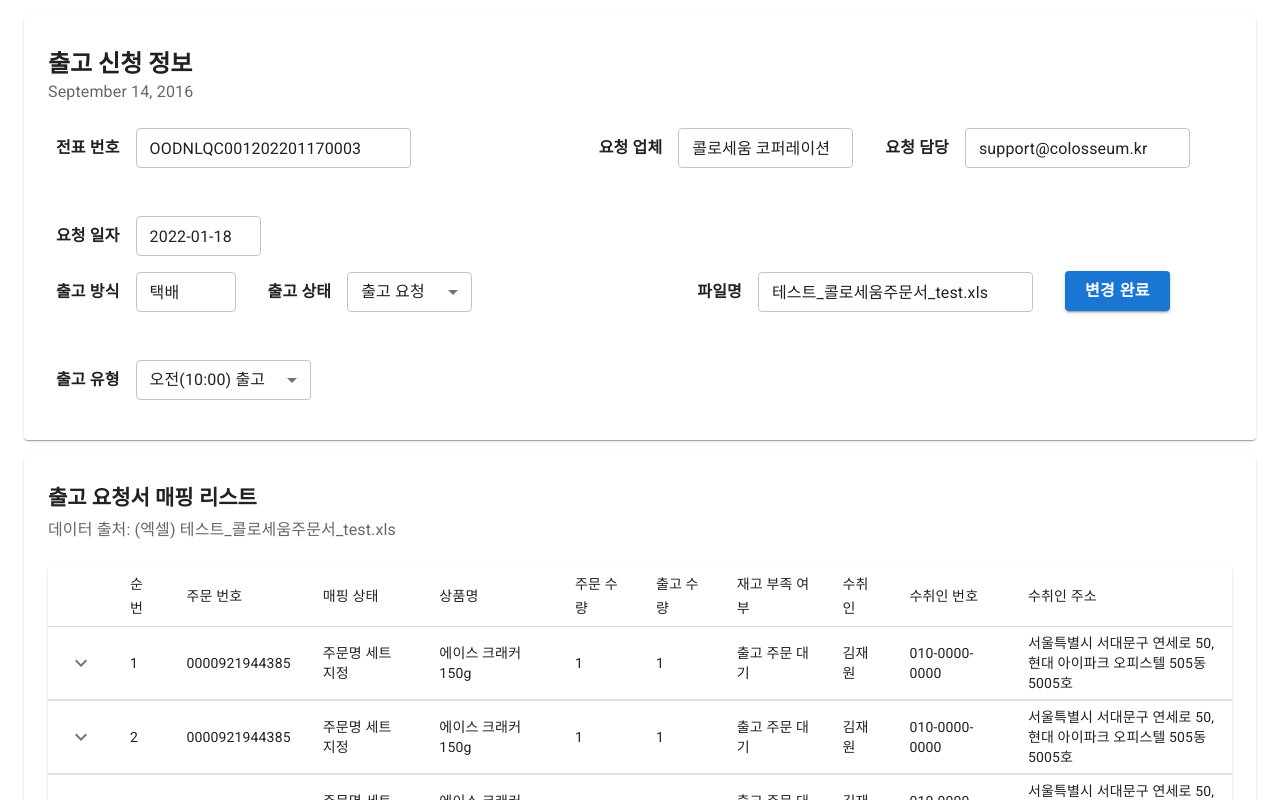
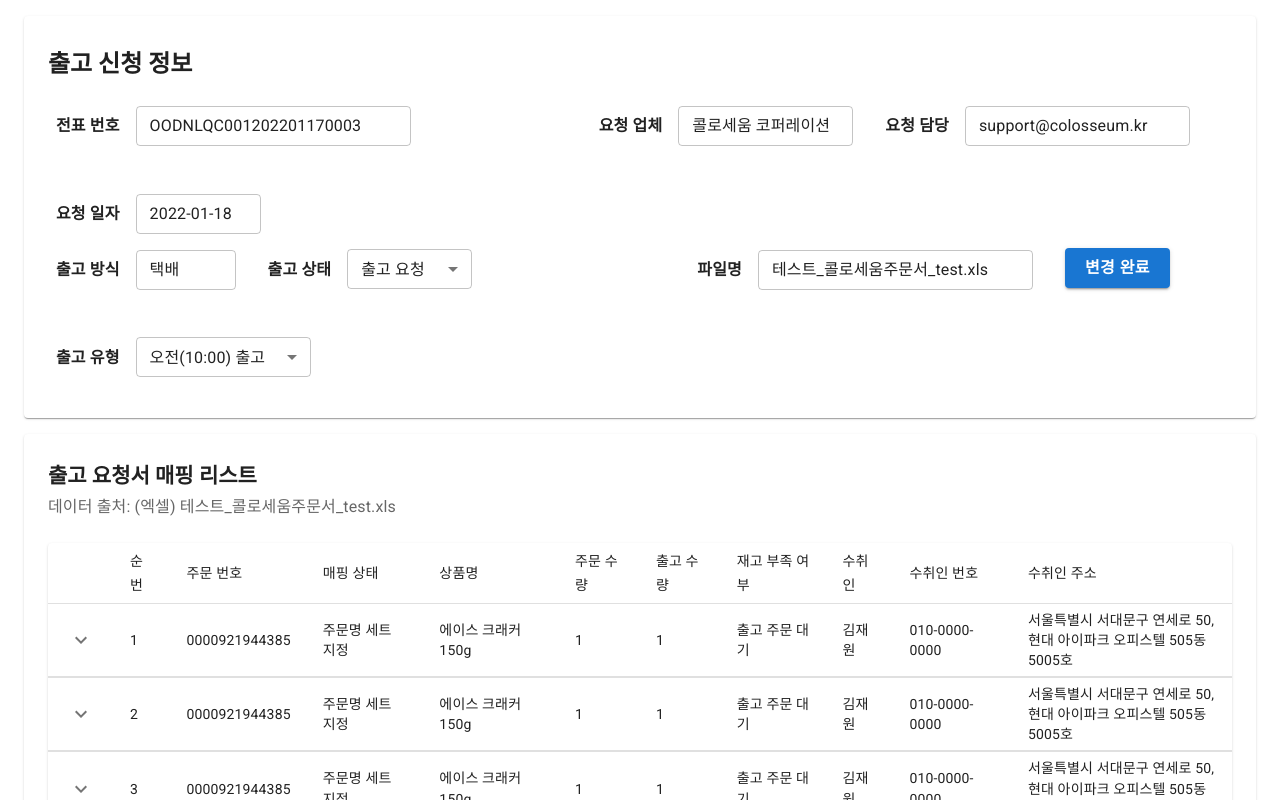
Before and after one commit to jambottle/wanted-colosseum-admin, a React (Create React App) app: page / in a window 1280 px wide. Shown: the top 800 px of the page. Built offline with nearby package versions, Linux system fonts and the light colour scheme.

Commit message:
Design: RequestInfo 컴포넌트의 CardHeader 스타일 변경

```diff
--- a/src/components/DeliveryManagement/RequestInfo.js
+++ b/src/components/DeliveryManagement/RequestInfo.js
@@ -46,11 +46,14 @@ export default function RequestInfo() {
   return (
     <Card component="section" sx={{ mt: 2, p: 1 }}>
       <CardHeader
-        component="h5"
+        variant="h4"
         title="출고 신청 정보"
-        subheader="September 14, 2016"
         sx={{ mt: 1, mb: -2 }}
-        titleTypographyProps={{ variant: 'h5', fontWeight: '600' }}
+        titleTypographyProps={{
+          fontSize: '24px',
+          fontWeight: '600',
+          lineHeight: '1.4',
+        }}
       />
 
       <CardContent>
```
